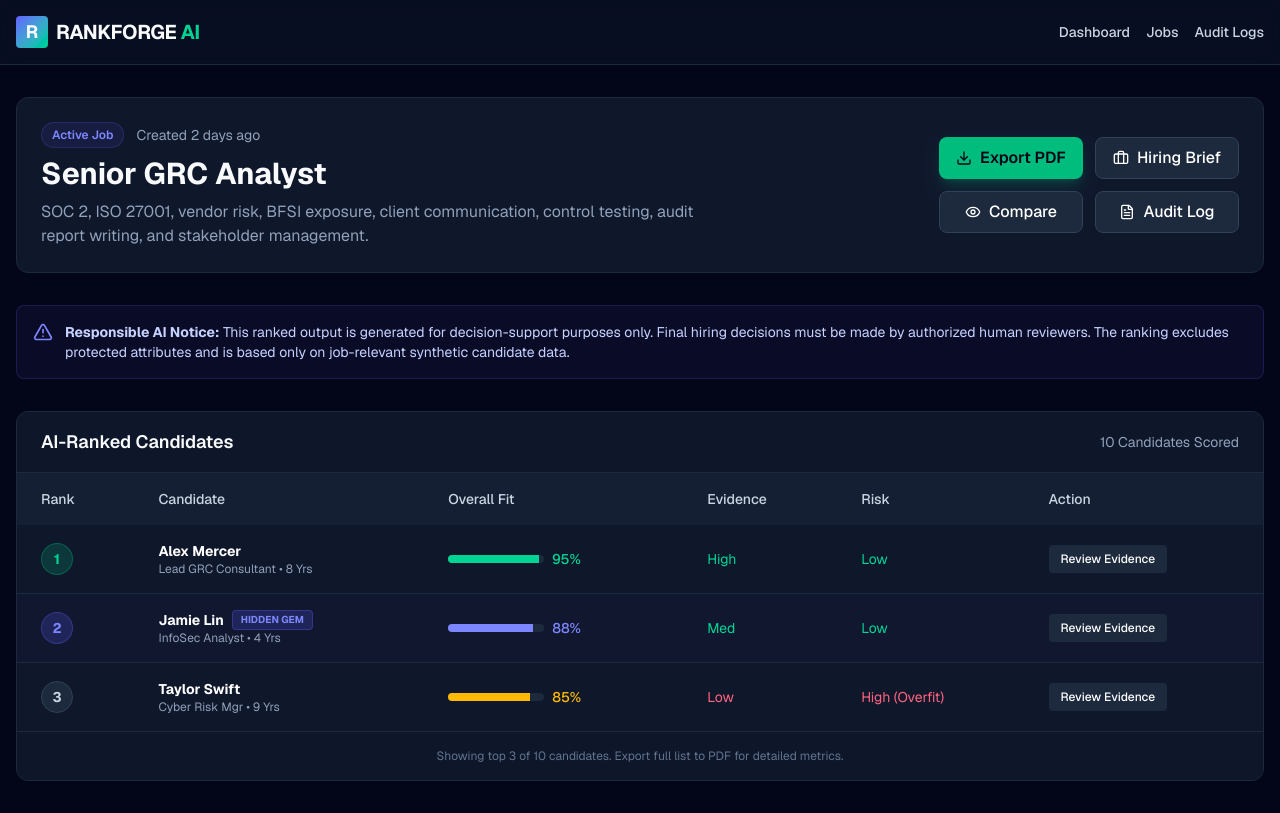
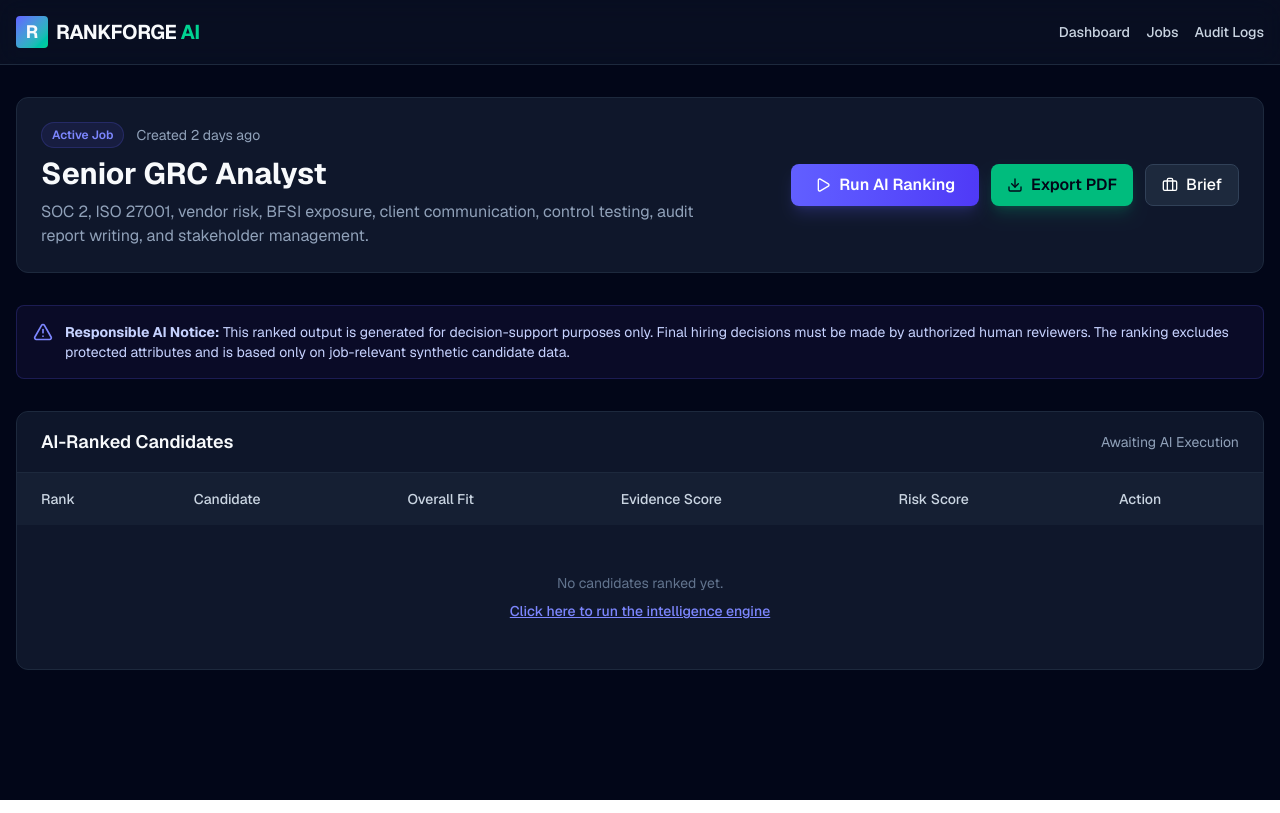
Before and after one commit to ashu27198mastud-design/India-Runs, a Next.js app: page / in a window 1280 px wide. Built offline with nearby package versions, Linux system fonts and the light colour scheme.

Commit message:
Wire up frontend UI to AI ranking engine via API route

```diff
--- a/src/app/page.tsx
+++ b/src/app/page.tsx
@@ -1,8 +1,32 @@
-import React from 'react';
-import { Download, FileText, AlertTriangle, Briefcase, Eye } from 'lucide-react';
+"use client";
 
-// A mock dashboard UI that fulfills the prompt requirements for UI export buttons and a premium dark theme.
+import React, { useState } from 'react';
+import { Download, FileText, AlertTriangle, Briefcase, Eye, Loader2, Play } from 'lucide-react';
+
 export default function Home() {
+  const [candidates, setCandidates] = useState<any[]>([]);
+  const [isLoading, setIsLoading] = useState(false);
+  const [error, setError] = useState<string | null>(null);
+
+  const runAIRanking = async () => {
+    setIsLoading(true);
+    setError(null);
+    try {
+      const res = await fetch('/api/rank');
+      const json = await res.json();
+
+      if (!res.ok || !json.success) {
+        throw new Error(json.error || 'Failed to fetch rankings');
+      }
+
+      setCandidates(json.data);
+    } catch (err: any) {
+      setError(err.message);
+    } finally {
+      setIsLoading(false);
+    }
+  };
+
   return (
     <div className="min-h-screen bg-slate-950 text-slate-50 font-sans selection:bg-emerald-500/30">
       {/* Navbar */}
@@ -40,23 +64,23 @@ export default function Home() {
             </p>
           </div>
 
-          {/* Required Export Buttons */}
-          <div className="grid grid-cols-2 gap-3 min-w-[300px]">
+          {/* Action Buttons */}
+          <div className="grid grid-cols-2 md:flex md:flex-row gap-3 min-w-[300px]">
+            <button
+              onClick={runAIRanking}
+              disabled={isLoading}
+              className="flex items-center justify-center gap-2 px-6 py-2 bg-gradient-to-r from-indigo-500 to-indigo-600 hover:from-indigo-600 hover:to-indigo-700 disabled:opacity-50 text-white font-semibold rounded-lg transition-all shadow-lg shadow-indigo-500/20"
+            >
+              {isLoading ? <Loader2 size={16} className="animate-spin" /> : <Play size={16} />}
+              {isLoading ? "AI is Thinking..." : "Run AI Ranking"}
+            </button>
             <button className="flex items-center justify-center gap-2 px-4 py-2 bg-emerald-500 hover:bg-emerald-600 text-slate-950 font-semibold rounded-lg transition-colors shadow-lg shadow-emerald-500/20">
               <Download size={16} />
               Export PDF
             </button>
             <button className="flex items-center justify-center gap-2 px-4 py-2 bg-slate-800 hover:bg-slate-700 border border-slate-700 text-white font-medium rounded-lg transition-colors">
               <Briefcase size={16} />
-              Hiring Brief
-            </button>
-            <button className="flex items-center justify-center gap-2 px-4 py-2 bg-slate-800 hover:bg-slate-700 border border-slate-700 text-white font-medium rounded-lg transition-colors">
-              <Eye size={16} />
-              Compare
-            </button>
-            <button className="flex items-center justify-center gap-2 px-4 py-2 bg-slate-800 hover:bg-slate-700 border border-slate-700 text-white font-medium rounded-lg transition-colors">
-              <FileText size={16} />
-              Audit Log
+              Brief
             </button>
           </div>
         </section>
@@ -71,11 +95,23 @@ export default function Home() {
           </p>
         </div>
 
+        {/* Error State */}
+        {error && (
+          <div className="p-4 bg-red-950/30 border border-red-500/50 rounded-lg text-red-400">
+            Error: {error}
+          </div>
+        )}
+
         {/* Mock Candidates Table */}
         <section className="bg-slate-900 border border-slate-800 rounded-xl overflow-hidden">
           <div className="px-6 py-4 border-b border-slate-800 flex justify-between items-center bg-slate-900/50">
-            <h3 className="font-semibold text-lg">AI-Ranked Candidates</h3>
-            <span className="text-sm text-slate-400">10 Candidates Scored</span>
+            <h3 className="font-semibold text-lg flex items-center gap-2">
+              AI-Ranked Candidates
+              {isLoading && <Loader2 size={16} className="animate-spin text-emerald-400" />}
+            </h3>
+            <span className="text-sm text-slate-400">
+              {candidates.length > 0 ? `${candidates.length} Candidates Scored` : "Awaiting AI Execution"}
+            </span>
           </div>
 
           <div className="overflow-x-auto">
@@ -85,102 +121,86 @@ export default function Home() {
                   <th className="px-6 py-4 font-medium">Rank</th>
                   <th className="px-6 py-4 font-medium">Candidate</th>
                   <th className="px-6 py-4 font-medium">Overall Fit</th>
-                  <th className="px-6 py-4 font-medium">Evidence</th>
-                  <th className="px-6 py-4 font-medium">Risk</th>
+                  <th className="px-6 py-4 font-medium">Evidence Score</th>
+                  <th className="px-6 py-4 font-medium">Risk Score</th>
                   <th className="px-6 py-4 font-medium">Action</th>
                 </tr>
               </thead>
               <tbody className="divide-y divide-slate-800">
-                {/* Dummy Row 1 */}
-                <tr className="hover:bg-slate-800/20 transition-colors">
+
+                {isLoading && Array.from({ length: 3 }).map((_, i) => (
+                  <tr key={i} className="animate-pulse">
+                    <td className="px-6 py-4"><div className="w-8 h-8 bg-slate-800 rounded-full"></div></td>
+                    <td className="px-6 py-4"><div className="w-32 h-4 bg-slate-800 rounded mb-2"></div><div className="w-24 h-3 bg-slate-800 rounded"></div></td>
+                    <td className="px-6 py-4"><div className="w-24 h-2 bg-slate-800 rounded-full"></div></td>
+                    <td className="px-6 py-4"><div className="w-12 h-4 bg-slate-800 rounded"></div></td>
+                    <td className="px-6 py-4"><div className="w-12 h-4 bg-slate-800 rounded"></div></td>
+                    <td className="px-6 py-4"><div className="w-24 h-8 bg-slate-800 rounded"></div></td>
+                  </tr>
+                ))}
+
+                {!isLoading && candidates.length === 0 && (
+                  <tr>
+                    <td colSpan={6} className="px-6 py-12 text-center text-slate-500">
+                      <p className="mb-2">No candidates ranked yet.</p>
+                      <button
+                        onClick={runAIRanking}
+                        className="text-indigo-400 hover:text-indigo-300 underline font-medium"
+                      >
+                        Click here to run the intelligence engine
+                      </button>
+                    </td>
+                  </tr>
+                )}
+
+                {!isLoading && candidates.map((candidate, idx) => (
+                  <tr key={idx} className="hover:bg-slate-800/20 transition-colors">
                     <td className="px-6 py-4">
-                    <span className="flex items-center justify-center w-8 h-8 rounded-full bg-emerald-500/20 text-emerald-400 font-bold border border-emerald-500/30">
-                      1
+                      <span className={`flex items-center justify-center w-8 h-8 rounded-full font-bold border ${
+                        idx === 0 ? 'bg-emerald-500/20 text-emerald-400 border-emerald-500/30' :
+                        idx === 1 ? 'bg-indigo-500/20 text-indigo-400 border-indigo-500/30' :
+                        'bg-slate-800 text-slate-300 border-slate-700'
+                      }`}>
+                        {candidate.rank}
                       </span>
                     </td>
                     <td className="px-6 py-4">
-                    <p className="font-bold text-white">Alex Mercer</p>
-                    <p className="text-slate-400 text-xs">Lead GRC Consultant • 8 Yrs</p>
+                      <p className="font-bold text-white">{candidate.candidateName}</p>
+                      <p className="text-slate-400 text-xs">{candidate.currentRole} • {candidate.totalExperienceYears} Yrs</p>
                     </td>
                     <td className="px-6 py-4">
                       <div className="flex items-center gap-2">
                         <div className="w-24 h-2 bg-slate-800 rounded-full overflow-hidden">
-                        <div className="bg-emerald-400 h-full w-[95%]"></div>
+                          <div
+                            className={`h-full ${candidate.overallFitScore >= 90 ? 'bg-emerald-400' : candidate.overallFitScore >= 70 ? 'bg-amber-400' : 'bg-red-400'}`}
+                            style={{ width: `${candidate.overallFitScore}%` }}
+                          ></div>
                         </div>
-                      <span className="font-medium text-emerald-400">95%</span>
+                        <span className={`font-medium ${candidate.overallFitScore >= 90 ? 'text-emerald-400' : candidate.overallFitScore >= 70 ? 'text-amber-400' : 'text-red-400'}`}>
+                          {candidate.overallFitScore}%
+                        </span>
                       </div>
                     </td>
-                  <td className="px-6 py-4 text-emerald-400">High</td>
-                  <td className="px-6 py-4 text-emerald-400">Low</td>
+                    <td className="px-6 py-4 text-emerald-400">{candidate.evidenceScore}%</td>
+                    <td className="px-6 py-4 text-rose-400">{candidate.riskScore}%</td>
                     <td className="px-6 py-4">
-                    <button className="text-xs font-medium bg-slate-800 hover:bg-slate-700 px-3 py-1.5 rounded transition-colors text-white">
+                      <button
+                        className="text-xs font-medium bg-slate-800 hover:bg-slate-700 px-3 py-1.5 rounded transition-colors text-white"
+                        title={candidate.keyEvidence}
+                      >
                         Review Evidence
                       </button>
                     </td>
                   </tr>
-                {/* Dummy Row 2 */}
-                <tr className="hover:bg-slate-800/20 transition-colors bg-indigo-950/10">
-                  <td className="px-6 py-4">
-                    <span className="flex items-center justify-center w-8 h-8 rounded-full bg-indigo-500/20 text-indigo-400 font-bold border border-indigo-500/30">
-                      2
-                    </span>
-                  </td>
-                  <td className="px-6 py-4">
-                    <div className="flex items-center gap-2">
-                      <p className="font-bold text-white">Jamie Lin</p>
-                      <span className="text-[10px] uppercase font-bold bg-indigo-500/20 text-indigo-400 px-2 py-0.5 rounded border border-indigo-500/30">Hidden Gem</span>
-                    </div>
-                    <p className="text-slate-400 text-xs">InfoSec Analyst • 4 Yrs</p>
-                  </td>
-                  <td className="px-6 py-4">
-                    <div className="flex items-center gap-2">
-                      <div className="w-24 h-2 bg-slate-800 rounded-full overflow-hidden">
-                        <div className="bg-indigo-400 h-full w-[88%]"></div>
-                      </div>
-                      <span className="font-medium text-indigo-400">88%</span>
-                    </div>
-                  </td>
-                  <td className="px-6 py-4 text-emerald-400">Med</td>
-                  <td className="px-6 py-4 text-emerald-400">Low</td>
-                  <td className="px-6 py-4">
-                    <button className="text-xs font-medium bg-slate-800 hover:bg-slate-700 px-3 py-1.5 rounded transition-colors text-white">
-                      Review Evidence
-                    </button>
-                  </td>
-                </tr>
-                {/* Dummy Row 3 */}
-                <tr className="hover:bg-slate-800/20 transition-colors">
-                  <td className="px-6 py-4">
-                    <span className="flex items-center justify-center w-8 h-8 rounded-full bg-slate-800 text-slate-300 font-bold border border-slate-700">
-                      3
-                    </span>
-                  </td>
-                  <td className="px-6 py-4">
-                    <p className="font-bold text-white">Taylor Swift</p>
-                    <p className="text-slate-400 text-xs">Cyber Risk Mgr • 9 Yrs</p>
-                  </td>
-                  <td className="px-6 py-4">
-                    <div className="flex items-center gap-2">
-                      <div className="w-24 h-2 bg-slate-800 rounded-full overflow-hidden">
-                        <div className="bg-amber-400 h-full w-[85%]"></div>
-                      </div>
-                      <span className="font-medium text-amber-400">85%</span>
-                    </div>
-                  </td>
-                  <td className="px-6 py-4 text-rose-400">Low</td>
-                  <td className="px-6 py-4 text-rose-400">High (Overfit)</td>
-                  <td className="px-6 py-4">
-                    <button className="text-xs font-medium bg-slate-800 hover:bg-slate-700 px-3 py-1.5 rounded transition-colors text-white">
-                      Review Evidence
-                    </button>
-                  </td>
-                </tr>
+                ))}
               </tbody>
             </table>
           </div>
+          {candidates.length > 0 && (
             <div className="px-6 py-4 border-t border-slate-800 bg-slate-900/50 text-center">
-            <p className="text-xs text-slate-500">Showing top 3 of 10 candidates. Export full list to PDF for detailed metrics.</p>
+              <p className="text-xs text-slate-500">Showing all {candidates.length} processed candidates. Review generated PDF for deep insights.</p>
             </div>
+          )}
         </section>
       </main>
     </div>
```
Also changed, not shown: src/app/api/rank/route.ts (added, +15 -0 lines). Lines whose indentation alone changed are shown as unchanged.
